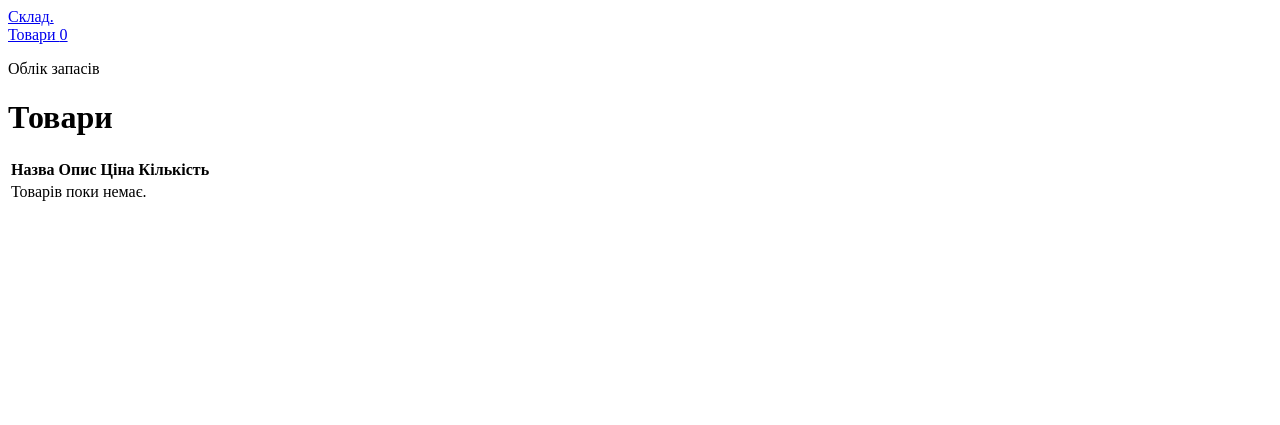
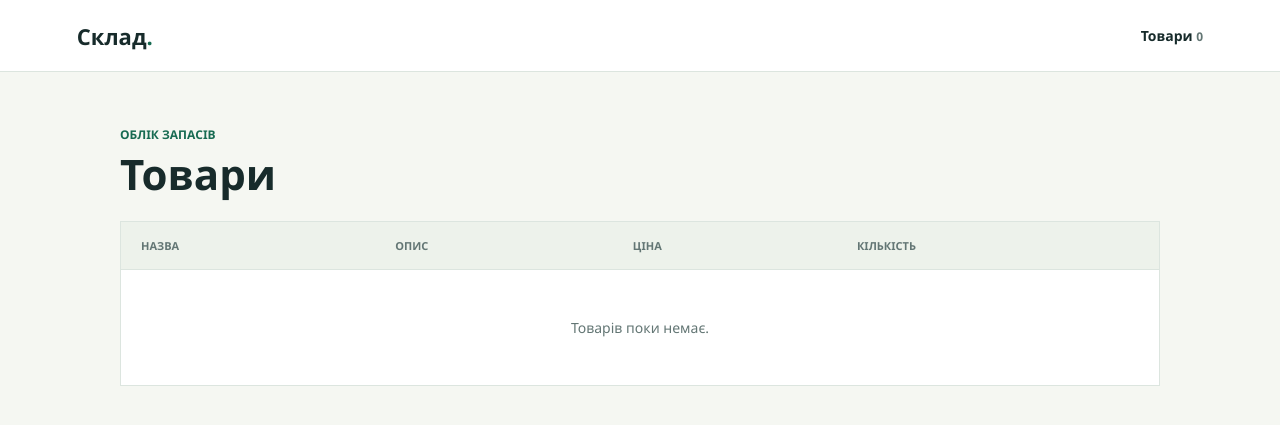
Before and after one commit to nshchepanskyi/Bosko_backend, a Django app: page / in a window 1280 px wide. Shown: the top 425 px of the page. Run offline with Django 5.2, Linux system fonts and the light colour scheme; data that the repository does not hold is empty.

Commit message:
Add static CSS and serve it through the static tag
- catalog/static/catalog/css/style.css styles the table, menu and header
- base.html: {% load static %} + {% static 'catalog/css/style.css' %}
  so the URL follows STATIC_URL instead of a hardcoded path
- settings.py: add STATIC_ROOT for collectstatic during deployment

```diff
--- /dev/null
+++ b/warehouse/catalog/static/catalog/css/style.css
@@ -0,0 +1,87 @@
+:root {
+    color-scheme: light;
+    --ink: #172b2b;
+    --muted: #637674;
+    --line: #dce5df;
+    --paper: #f5f7f2;
+    --surface: #ffffff;
+    --green: #176b52;
+    --green-dark: #10513f;
+    --lime: #c9e66c;
+    font-family: "Segoe UI", sans-serif;
+}
+
+* { box-sizing: border-box; }
+
+body {
+    min-height: 100vh;
+    margin: 0;
+    color: var(--ink);
+    background: var(--paper);
+}
+
+.site-header {
+    min-height: 72px;
+    padding: 0 clamp(20px, 6vw, 88px);
+    display: flex;
+    align-items: center;
+    justify-content: space-between;
+    gap: 24px;
+    background: var(--surface);
+    border-bottom: 1px solid var(--line);
+}
+
+.brand {
+    color: var(--ink);
+    font-size: 22px;
+    font-weight: 800;
+    text-decoration: none;
+}
+
+.brand span { color: var(--green); }
+
+.main-nav { display: flex; align-items: center; gap: 26px; }
+.main-nav a { color: var(--ink); font-size: 14px; font-weight: 650; text-decoration: none; }
+.nav-count { color: var(--muted); font-size: 12px; }
+
+.page-content { width: min(1040px, calc(100% - 40px)); margin: 54px auto; }
+.page-heading { display: flex; align-items: end; justify-content: space-between; gap: 20px; margin-bottom: 24px; }
+.eyebrow { margin: 0 0 8px; color: var(--green); font-size: 12px; font-weight: 750; text-transform: uppercase; }
+h1 { margin: 0; font-size: clamp(28px, 5vw, 42px); line-height: 1.1; }
+
+.table-wrap { overflow-x: auto; background: var(--surface); border: 1px solid var(--line); }
+table { width: 100%; border-collapse: collapse; text-align: left; }
+th, td { padding: 16px 20px; border-bottom: 1px solid var(--line); font-size: 14px; }
+th { color: var(--muted); background: #edf2eb; font-size: 11px; text-transform: uppercase; }
+tbody tr:last-child td { border-bottom: 0; }
+.product-name { font-weight: 700; }
+.muted { color: var(--muted); }
+.empty-state { padding: 48px 20px; color: var(--muted); text-align: center; }
+
+.button {
+    min-height: 42px;
+    padding: 0 16px;
+    display: inline-flex;
+    align-items: center;
+    justify-content: center;
+    gap: 10px;
+    border: 1px solid transparent;
+    border-radius: 4px;
+    font: inherit;
+    font-size: 14px;
+    font-weight: 700;
+    text-decoration: none;
+    cursor: pointer;
+}
+
+.button-primary { color: #fff; background: var(--green); }
+.button-primary:hover { background: var(--green-dark); }
+.button-quiet { color: var(--ink); background: transparent; border-color: var(--line); }
+
+@media (max-width: 600px) {
+    .site-header { align-items: flex-start; flex-direction: column; padding-top: 16px; padding-bottom: 16px; }
+    .main-nav { width: 100%; justify-content: space-between; gap: 12px; }
+    .page-content { margin-top: 34px; }
+    .page-heading { align-items: flex-start; flex-direction: column; }
+    th, td { padding: 13px 12px; }
+}
--- a/warehouse/config/settings.py
+++ b/warehouse/config/settings.py
@@ -117,6 +117,9 @@ USE_TZ = True
 
 STATIC_URL = 'static/'
 
+# Куди збирати статику для розгортання ( manage.py collectstatic )
+STATIC_ROOT = BASE_DIR / 'staticfiles'
+
 
 # Email
 # https://docs.djangoproject.com/en/6.1/topics/email/#topic-email-configuration
--- a/warehouse/templates/base.html
+++ b/warehouse/templates/base.html
@@ -1,9 +1,10 @@
-<!doctype html>
+{% load static %}<!doctype html>
 <html lang="uk">
 <head>
     <meta charset="utf-8">
     <meta name="viewport" content="width=device-width, initial-scale=1">
     <title>{% block title %}Склад{% endblock %}</title>
+    <link rel="stylesheet" href="{% static 'catalog/css/style.css' %}">
 </head>
 <body>
     <header class="site-header">
```
